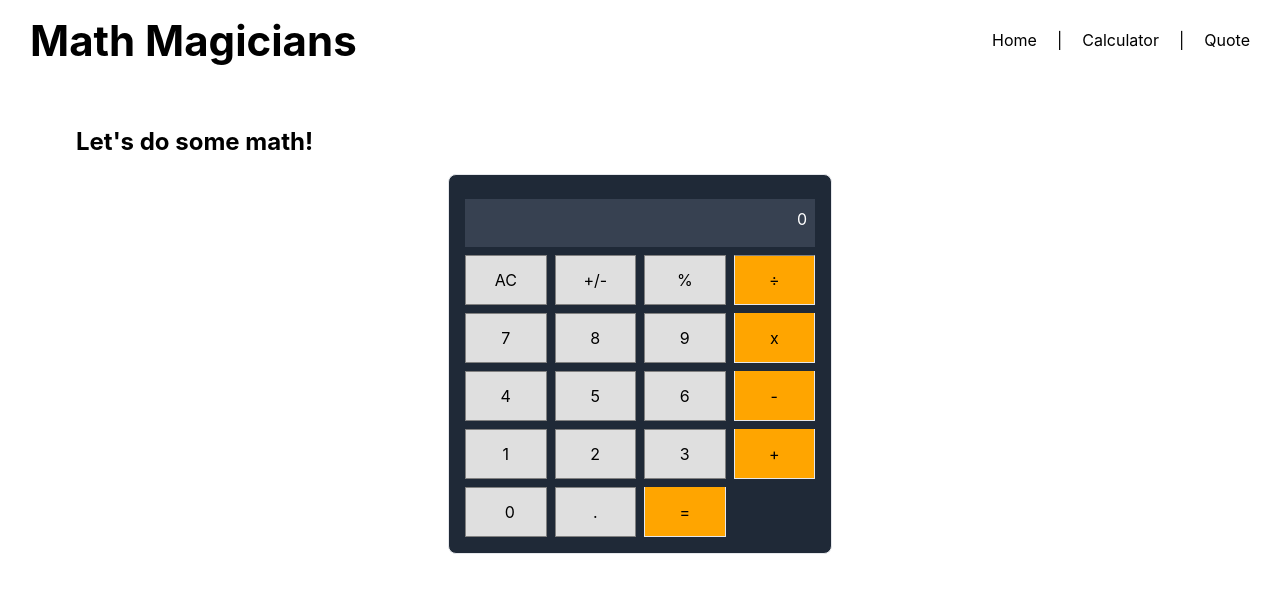
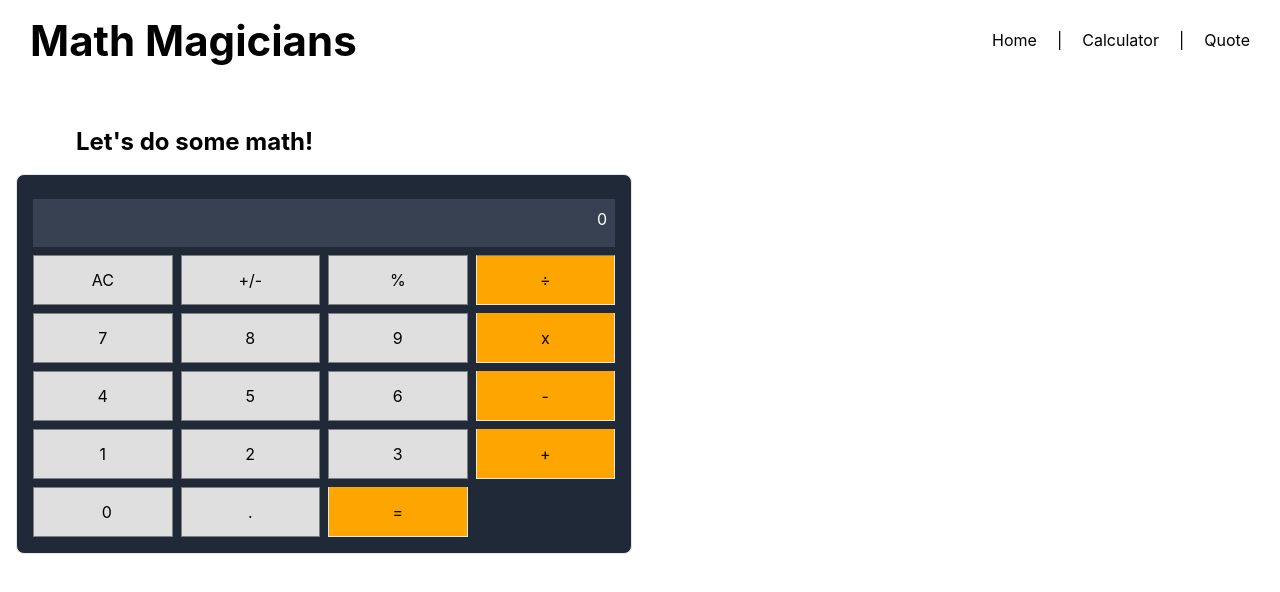
Before and after one commit to Kidd254/Math-Magicians-React-App, a React (Create React App) app: page /calculator in a window 1280 px wide. Shown: the top 592 px of the page. Built offline with nearby package versions, Linux system fonts and the light colour scheme.

Commit message:
ASd tailwind styling to calculator page

```diff
--- a/src/components/Calculator.js
+++ b/src/components/Calculator.js
@@ -32,7 +32,8 @@ function Calculator() {
   return (
     <div className="container mx-auto p-4">
       <p className="text-2xl font-bold mb-4">Let&apos;s do some math!</p>
-      <div className="mx-auto w-96 p-4 border rounded-lg bg-gray-800 text-white">
+      <div className="mx-auto grid grid-cols-2 gap-4">
+        <div className="w-full p-4 border rounded-lg bg-gray-800 text-white">
           <div className="flex items-center justify-end h-16">
             <Display numberParent={displayNumber} />
           </div>
@@ -63,6 +64,7 @@ function Calculator() {
           </div>
         </div>
       </div>
+    </div>
   );
 }
 
```
Lines whose indentation alone changed are shown as unchanged.
